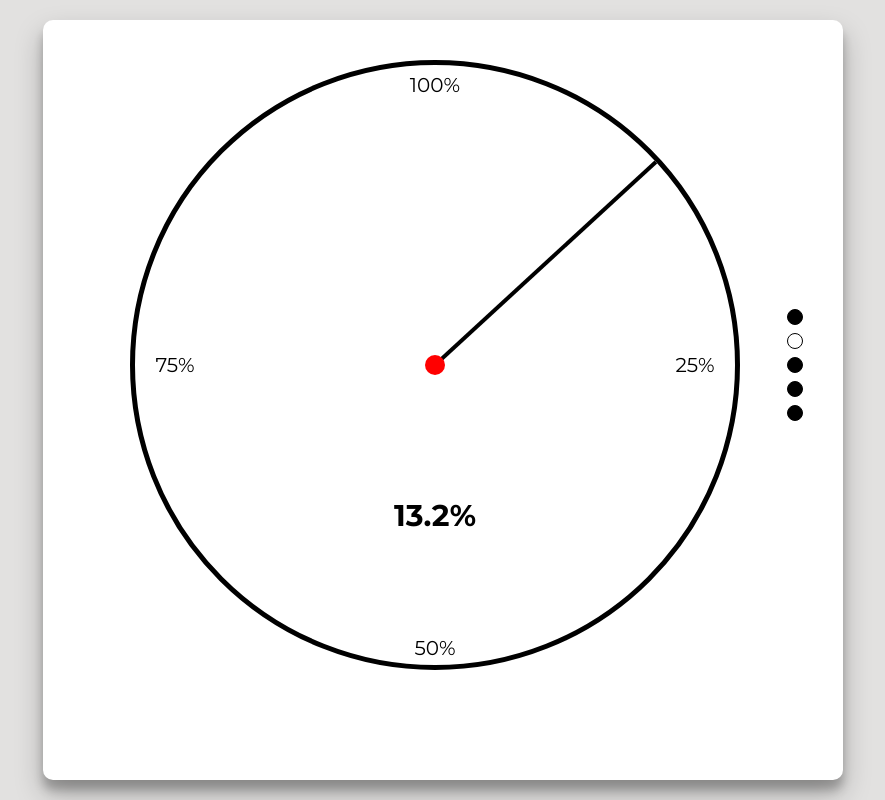
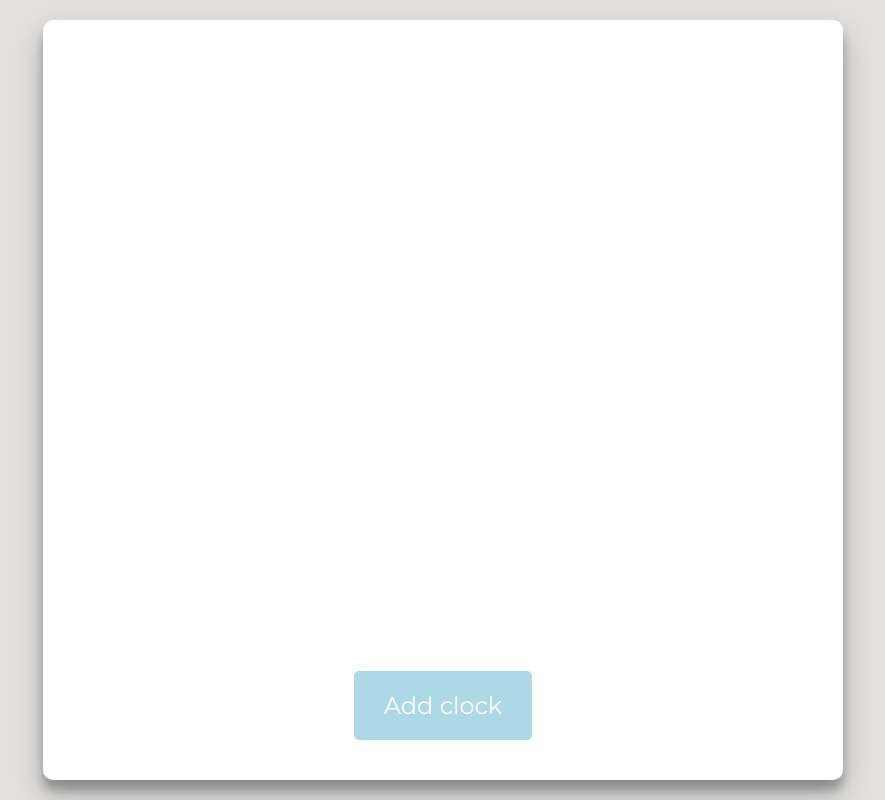
Before and after one commit to playerony/clock-actors-state-machine, a React app: page / in a window 1280 px wide. Shown: the whole page, without its empty margins (197-1082 px from the left). Built offline with nearby package versions, Linux system fonts and the light colour scheme.

Commit message:
chore: create spawning machine

```diff
--- a/src/app/app.component.jsx
+++ b/src/app/app.component.jsx
@@ -1,16 +1,47 @@
 import React from 'react';
+import { useMachine } from '@xstate/react';
 
-import { Dots, Clock } from '../atoms';
+import { Dots, Clock, Button } from '../atoms';
+
+import { appMachine } from '../machines';
 
 import cls from './app.styles.css';
 
-export const App = () => (
+export const App = () => {
+  const [state, send] = useMachine(appMachine);
+
+  const { clocks, currentClock } = state.context;
+
+  const renderClocks = () =>
+    React.Children.toArray(
+      clocks.map((_clockRef, index) => (
+        // eslint-disable-next-line react/jsx-key
+        <Clock data-active={index === currentClock} clockRef={_clockRef} />
+      )),
+    );
+
+  const onDotClick = (index) => send({ type: 'SWITCH', index });
+
+  const addClock = () => send({ type: 'CREATE', duration: 15 });
+
+  const deleteClock = () => send('DELETE');
+
+  return (
     <main className={cls.app}>
       <div className={cls['content-wrapper']}>
         <section className={cls['clock-wrapper']}>
-        <Clock />
-        <Dots amountOfDots={5} activeDotIndex={1} />
+          {renderClocks()}
+          <Dots
+            onDotClick={onDotClick}
+            amountOfDots={clocks.length}
+            activeDotIndex={currentClock}
+          />
         </section>
+        <footer className={cls.footer}>
+          <Button onClick={addClock}>Add clock</Button>
+          {currentClock > -1 ? <Button onClick={deleteClock}>Delete clock</Button> : null}
+        </footer>
       </div>
     </main>
   );
+};
--- a/src/app/app.styles.css
+++ b/src/app/app.styles.css
@@ -37,8 +37,12 @@ h5 {
   height: 95%;
   width: 800px;
   padding: 40px;
+  display: flex;
+  align-items: center;
   border-radius: 10px;
+  flex-direction: column;
   background-color: white;
+  justify-content: space-between;
   box-shadow: 0 14px 28px rgba(0, 0, 0, 0.25), 0 10px 10px rgba(0, 0, 0, 0.22);
 }
 
@@ -46,3 +50,11 @@ h5 {
   display: flex;
   align-items: center;
 }
+
+.clock-wrapper > div:last-child {
+  margin-left: 20px;
+}
+
+.footer > button {
+  margin: 0 4rem;
+}
--- /dev/null
+++ b/src/atoms/button/button.component.jsx
@@ -0,0 +1,5 @@
+import React from 'react';
+
+import cls from './button.styles.css';
+
+export const Button = (props) => <button className={cls.button} {...props} />;
--- /dev/null
+++ b/src/atoms/button/button.styles.css
@@ -0,0 +1,24 @@
+.button {
+  border: 0;
+  color: white;
+  cursor: pointer;
+  font-size: 1.5em;
+  appearance: none;
+  padding: 20px 30px;
+  border-radius: 5px;
+  background-color: lightblue;
+}
+
+.button::after {
+  inset: 0;
+  content: '';
+  opacity: 0.1;
+  position: absolute;
+  transform: scale(0);
+  background-color: white;
+  transition: transform 300ms ease-in;
+}
+
+.button:hover::after {
+  transform: scale(1);
+}
--- a/src/atoms/clock/clock.component.jsx
+++ b/src/atoms/clock/clock.component.jsx
@@ -1,14 +1,12 @@
 import React from 'react';
-import { useMachine } from '@xstate/react';
+import { useService } from '@xstate/react';
 
 import cls from './clock.styles.css';
 
-import { timerMachine } from '../../machines';
+export const Clock = ({ clockRef, ...restProps }) => {
+  const [state] = useService(clockRef);
 
-export const Clock = () => {
-  const [state] = useMachine(timerMachine);
-
-  const { elapsed, duration } = state.context;
+  const { duration, elapsed } = state.context;
 
   const progress = elapsed / duration;
   const progressDegree = progress * 360;
@@ -16,7 +14,7 @@ export const Clock = () => {
   const formattedProgress = percentageProgress.toFixed(1);
 
   return (
-    <div className={cls.clock}>
+    <div className={cls.clock} {...restProps}>
       <div
         className={cls.seconds}
         style={{
--- a/src/atoms/clock/clock.styles.css
+++ b/src/atoms/clock/clock.styles.css
@@ -15,6 +15,10 @@
   box-sizing: content-box;
   width: calc(var(--clock-radius) * 2);
   height: calc(var(--clock-radius) * 2);
+}
+
+.clock[data-active='false'] {
+  display: none;
 }
 
 .clock::before {
--- a/src/atoms/dots/dots.component.jsx
+++ b/src/atoms/dots/dots.component.jsx
@@ -4,13 +4,19 @@ import cls from './dots.styles.css';
 
 const getArrayWithNElements = (amountOfElements) => Array.from(Array(amountOfElements).keys());
 
-export const Dots = ({ amountOfDots, activeDotIndex }) => (
+export const Dots = ({ onDotClick, amountOfDots, activeDotIndex }) => {
+  return (
     <div className={cls.dots} data-hidden={amountOfDots <= 1}>
       {React.Children.toArray(
         getArrayWithNElements(amountOfDots).map((value) => (
           // eslint-disable-next-line react/jsx-key
-        <div className={cls.dot} data-active={value === activeDotIndex} />
+          <div
+            className={cls.dot}
+            onClick={() => onDotClick(value)}
+            data-active={value === activeDotIndex}
+          />
         )),
       )}
     </div>
   );
+};
--- a/src/atoms/index.js
+++ b/src/atoms/index.js
@@ -1,2 +1,3 @@
 export * from './dots/dots.component';
 export * from './clock/clock.component';
+export * from './button/button.component';
--- /dev/null
+++ b/src/machines/app/app.machine.js
@@ -0,0 +1,59 @@
+import { spawn, assign, createMachine } from 'xstate';
+
+import { createTimerMachine } from '..';
+
+export const appMachine = createMachine(
+  {
+    initial: 'idle',
+    context: {
+      clocks: [],
+      currentClock: -1,
+    },
+    states: {
+      idle: {
+        on: {
+          CREATE: {
+            actions: 'spawnNewClock',
+            cond: 'didClocksLimitReached',
+          },
+          DELETE: {
+            actions: 'deleteCurrentClock',
+          },
+          SWITCH: {
+            actions: 'switchClock',
+          },
+        },
+      },
+    },
+  },
+  {
+    actions: {
+      switchClock: assign({
+        currentClock: (_, event) => event.index,
+      }),
+      spawnNewClock: assign((context, event) => {
+        const newClock = spawn(createTimerMachine(event.duration));
+
+        const clocks = context.clocks.concat(newClock);
+        const currentClock = clocks.length - 1;
+
+        return {
+          clocks,
+          currentClock,
+        };
+      }),
+      deleteCurrentClock: assign((context) => {
+        const clocks = context.clocks.filter((_, index) => index !== context.currentClock);
+        const currentClock = clocks.length - 1;
+
+        return {
+          clocks,
+          currentClock,
+        };
+      }),
+    },
+    guards: {
+      didClocksLimitReached: (context) => context.clocks.length < 25,
+    },
+  },
+);
--- a/src/machines/index.js
+++ b/src/machines/index.js
@@ -1 +1,2 @@
+export * from './app/app.machine';
 export * from './timer/timer.machine';
--- a/src/machines/timer/timer.machine.js
+++ b/src/machines/timer/timer.machine.js
@@ -1,12 +1,13 @@
 import { assign, createMachine } from 'xstate';
 
-export const timerMachine = createMachine(
+export const createTimerMachine = (duration) =>
+  createMachine(
     {
       id: 'timer',
       initial: 'running',
       context: {
+        duration,
         elapsed: 0,
-      duration: 60,
         interval: 0.1,
       },
       states: {
```
Lines whose indentation alone changed are shown as unchanged.
